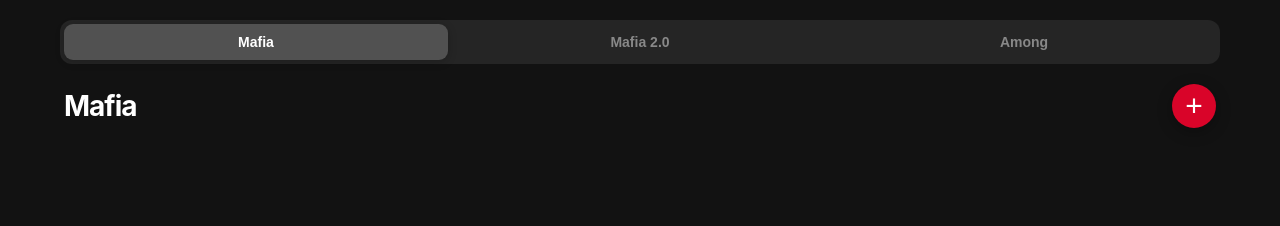
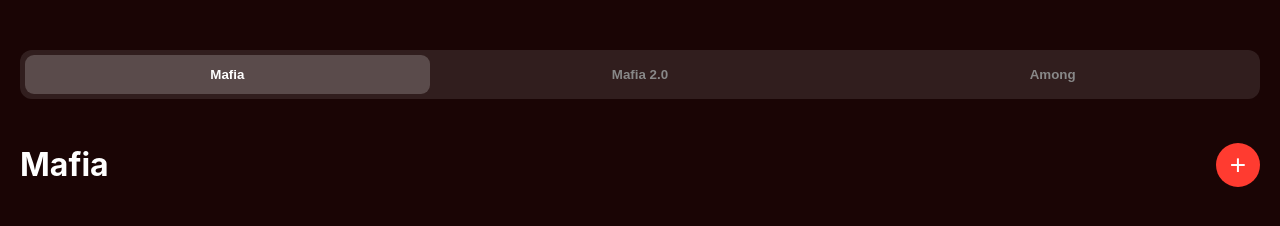
Before and after one commit to Ro-alem/my-mafia-app, a plain HTML site: page index.html in a window 1280 px wide. Both pictures are taken after a click on the button "Mafia". Drawn offline with Linux system fonts and the light colour scheme.

Commit message:
Refactor HTML structure and improve styles
Updated the HTML structure and styles for the game app, including changes to the layout, themes, and JavaScript logic for managing game data.

```diff
--- a/index.html
+++ b/index.html
@@ -2,236 +2,77 @@
 <html lang="ru">
 <head>
     <meta charset="UTF-8">
-    <meta name="viewport" content="width=device-width, initial-scale=1.0, maximum-scale=1.0, user-scalable=no">
+    <meta name="viewport" content="width=device-width, initial-scale=1.0, maximum-scale=1.0, user-scalable=no, viewport-fit=cover">
     <meta name="apple-mobile-web-app-capable" content="yes">
     <meta name="apple-mobile-web-app-status-bar-style" content="black-translucent">
-    <title>Game Timer</title>
+    <title>Game App</title>
+    <style>
+        /* Весь твой дизайн остается тут */
+        :root { --mafia: #ff3b30; --mafia2: #ffcc00; --among: #34c759; }
+        body { font-family: -apple-system, sans-serif; background: #000; color: #fff; margin: 0; padding: 50px 20px; transition: 0.5s; }
+        body.mafia { background: #1a0505; --accent: var(--mafia); }
+        body.mafia2 { background: #05101a; --accent: var(--mafia2); }
+        body.among { background: #051a0a; --accent: var(--among); }
+        .tabs { display: flex; gap: 8px; background: rgba(255,255,255,0.1); padding: 5px; border-radius: 12px; margin-bottom: 25px; }
+        .tabs button { flex: 1; padding: 12px; border: none; border-radius: 9px; background: none; color: #888; font-weight: 600; }
+        .tabs button.active { background: rgba(255,255,255,0.2); color: #fff; }
+        .item { background: rgba(255,255,255,0.06); padding: 15px; border-radius: 14px; display: flex; align-items: center; gap: 12px; margin-top: 10px; }
+        .add-btn { width: 44px; height: 44px; border-radius: 50%; border: none; background: var(--accent); color: #fff; font-size: 28px; }
+    </style>
+</head>
+<body class="mafia">
+    <div class="tabs">
+        <button onclick="setTab('mafia')" id="b-mafia" class="active">Mafia</button>
+        <button onclick="setTab('mafia2')" id="b-mafia2">Mafia 2.0</button>
+        <button onclick="setTab('among')" id="b-among">Among</button>
+    </div>
+    <div style="display:flex; justify-content:space-between; align-items:center;">
+        <h1 id="title">Mafia</h1>
+        <button class="add-btn" onclick="add()">+</button>
+    </div>
+    <div id="list"></div>
 
-    <link rel="apple-touch-icon" href="https://via.placeholder.com/192/FF0000/FFFFFF?text=G">
+    <script>
+        // ЛОГИКА СОХРАНЕНИЯ
+        let cur = 'mafia';
+        let data = JSON.parse(localStorage.getItem('games_db')) || { mafia:[], mafia2:[], among:[] };
 
-    <style>
-        :root {
-            --bg-mafia: #121212;
-            --accent-mafia: #d90429;
-            --bg-mafia2: #0b132b;
-            --accent-mafia2: #f0a500;
-            --bg-among: #1a0633;
-            --accent-among: #39ff14;
+        function setTab(t) {
+            cur = t;
+            document.body.className = t;
+            document.querySelectorAll('.tabs button').forEach(b => b.classList.remove('active'));
+            document.getElementById('b-'+t).classList.add('active');
+            render();
         }
 
-        body {
-            font-family: -apple-system, BlinkMacSystemFont, "Segoe UI", Roboto, Helvetica, Arial, sans-serif;
-            margin: 0;
-            padding-top: env(safe-area-inset-top);
-            display: flex;
-            flex-direction: column;
-            align-items: center;
-            min-height: 100vh;
-            color: white;
-            transition: background 0.4s cubic-bezier(0.4, 0, 0.2, 1);
-            user-select: none;
-            -webkit-tap-highlight-color: transparent;
+        function add() {
+            let t = prompt("Время:");
+            if(t) { data[cur].push({id:Date.now(), t:t, d:false}); save(); }
         }
 
-        /* Навигация как в iOS */
-        .tabs {
-            display: flex;
-            width: 90%;
-            background: rgba(255, 255, 255, 0.08);
-            padding: 4px;
-            border-radius: 12px;
-            margin-top: 20px;
+        function save() {
+            localStorage.setItem('games_db', JSON.stringify(data));
+            render();
         }
 
-        .tab-btn {
-            flex: 1;
-            padding: 10px;
-            border: none;
-            border-radius: 9px;
-            cursor: pointer;
-            font-weight: 600;
-            font-size: 14px;
-            background: transparent;
-            color: #888;
-            transition: 0.3s;
-        }
-
-        .tab-btn.active {
-            background: rgba(255, 255, 255, 0.2);
-            color: white;
-            box-shadow: 0 2px 10px rgba(0,0,0,0.2);
-        }
-
-        .container {
-            width: 90%;
-            margin-top: 20px;
-        }
-
-        .header {
-            display: flex;
-            justify-content: space-between;
-            align-items: center;
-            margin-bottom: 15px;
-        }
-
-        h2 { font-size: 28px; margin: 0; letter-spacing: -1px; }
-
-        .add-btn {
-            width: 44px;
-            height: 44px;
-            border-radius: 50%;
-            border: none;
-            font-size: 30px;
-            color: white;
-            cursor: pointer;
-            display: flex;
-            align-items: center;
-            justify-content: center;
-            box-shadow: 0 4px 15px rgba(0,0,0,0.3);
-        }
-
-        .time-list { list-style: none; padding: 0; width: 100%; }
-
-        .time-item {
-            display: flex;
-            align-items: center;
-            background: rgba(255, 255, 255, 0.05);
-            margin-bottom: 12px;
-            padding: 18px;
-            border-radius: 16px;
-            backdrop-filter: blur(10px);
-            border: 1px solid rgba(255,255,255,0.05);
-        }
-
-        .time-display { flex-grow: 1; font-size: 18px; font-weight: 500; }
-
-        /* Кастомный чекбокс */
-        input[type="checkbox"] {
-            appearance: none;
-            width: 26px;
-            height: 26px;
-            border: 2px solid rgba(255,255,255,0.3);
-            border-radius: 50%;
-            margin-right: 15px;
-            outline: none;
-            transition: 0.2s;
-        }
-
-        input[type="checkbox"]:checked {
-            background: white;
-            border-color: white;
-        }
-
-        .delete-btn {
-            background: rgba(255, 77, 77, 0.1);
-            border: none;
-            color: #ff4d4d;
-            width: 30px;
-            height: 30px;
-            border-radius: 50%;
-            cursor: pointer;
-        }
-
-        /* Темы */
-        body.mafia-theme { background-color: var(--bg-mafia); }
-        body.mafia2-theme { background-color: var(--bg-mafia2); }
-        body.among-theme { background-color: var(--bg-among); }
-
-        .mafia-theme .add-btn { background: var(--accent-mafia); }
-        .mafia2-theme .add-btn { background: var(--accent-mafia2); }
-        .among-theme .add-btn { background: var(--accent-among); }
-    </style>
-</head>
-<body class="mafia-theme">
-
-    <div class="tabs">
-        <button class="tab-btn active" onclick="switchTab('mafia')">Mafia</button>
-        <button class="tab-btn" onclick="switchTab('mafia2')">Mafia 2.0</button>
-        <button class="tab-btn" onclick="switchTab('among')">Among</button>
-    </div>
-
-    <div class="container">
-        <div class="header">
-            <h2 id="tab-title">Mafia</h2>
-            <button class="add-btn" onclick="addNewTime()">+</button>
-        </div>
-        <ul id="time-list" class="time-list"></ul>
-    </div>
-
-    <script>
-        let currentTab = 'mafia';
-
-        // Загрузка данных из памяти телефона
-        let storage = JSON.parse(localStorage.getItem('gameData')) || {
-            mafia: [],
-            mafia2: [],
-            among: []
-        };
-
-        function saveData() {
-            localStorage.setItem('gameData', JSON.stringify(storage));
-        }
-
-        function switchTab(tab) {
-            currentTab = tab;
-            document.body.className = tab + '-theme';
-
-            const titles = {mafia: 'Mafia', mafia2: 'Mafia 2.0', among: 'Among'};
-            document.getElementById('tab-title').innerText = titles[tab];
-
-            const buttons = document.querySelectorAll('.tab-btn');
-            buttons.forEach((btn, index) => {
-                btn.classList.toggle('active', Object.keys(titles)[index] === tab);
-            });
-
-            renderList();
-        }
-
-        function addNewTime() {
-            const time = prompt("Введите время:");
-            if (time) {
-                storage[currentTab].push({ id: Date.now(), time: time, checked: false });
-                saveData();
-                renderList();
-            }
-        }
-
-        function toggleCheck(id) {
-            const item = storage[currentTab].find(i => i.id === id);
-            if (item) {
-                item.checked = !item.checked;
-                saveData();
-            }
-        }
-
-        function deleteItem(id) {
-            storage[currentTab] = storage[currentTab].filter(i => i.id !== id);
-            saveData();
-            renderList();
-        }
-
-        function renderList() {
-            const listElement = document.getElementById('time-list');
-            listElement.innerHTML = '';
-
-            storage[currentTab].forEach(item => {
-                const li = document.createElement('li');
-                li.className = 'time-item';
-                li.innerHTML = `
-                    <input type="checkbox" ${item.checked ? 'checked' : ''} onchange="toggleCheck(${item.id})">
-                    <span class="time-display" style="${item.checked ? 'text-decoration: line-through; opacity: 0.5' : ''}">${item.time}</span>
-                    <button class="delete-btn" onclick="deleteItem(${item.id})">✕</button>
-                `;
-                listElement.appendChild(li);
+        function render() {
+            const container = document.getElementById('list');
+            container.innerHTML = '';
+            data[cur].forEach(i => {
+                container.innerHTML += `<div class="item">
+                    <input type="checkbox" ${i.d?'checked':''} onclick="data['${cur}'].find(x=>x.id==${i.id}).d = !data['${cur}'].find(x=>x.id==${i.id}).d; save();">
+                    <span style="${i.d?'text-decoration:line-through;opacity:0.5':''}">${i.t}</span>
+                    <button style="background:none; border:none; color:red;" onclick="data['${cur}']=data['${cur}'].filter(x=>x.id!=${i.id}); save();">✕</button>
+                </div>`;
             });
         }
+        render();
 
-        // Service Worker для работы без интернета
+        // МАГИЯ ОФФЛАЙНА (Service Worker)
         if ('serviceWorker' in navigator) {
             const swCode = `
-                const CACHE_NAME = 'game-v1';
                 self.addEventListener('install', e => {
-                    e.waitUntil(caches.open(CACHE_NAME).then(cache => cache.addAll(['./'])));
+                    e.waitUntil(caches.open('pwa-cache').then(cache => cache.addAll(['./', 'index.html'])));
                 });
                 self.addEventListener('fetch', e => {
                     e.respondWith(caches.match(e.request).then(res => res || fetch(e.request)));
@@ -240,8 +81,6 @@
             const blob = new Blob([swCode], {type: 'application/javascript'});
             navigator.serviceWorker.register(URL.createObjectURL(blob));
         }
-
-        switchTab('mafia');
     </script>
 </body>
 </html>
```
